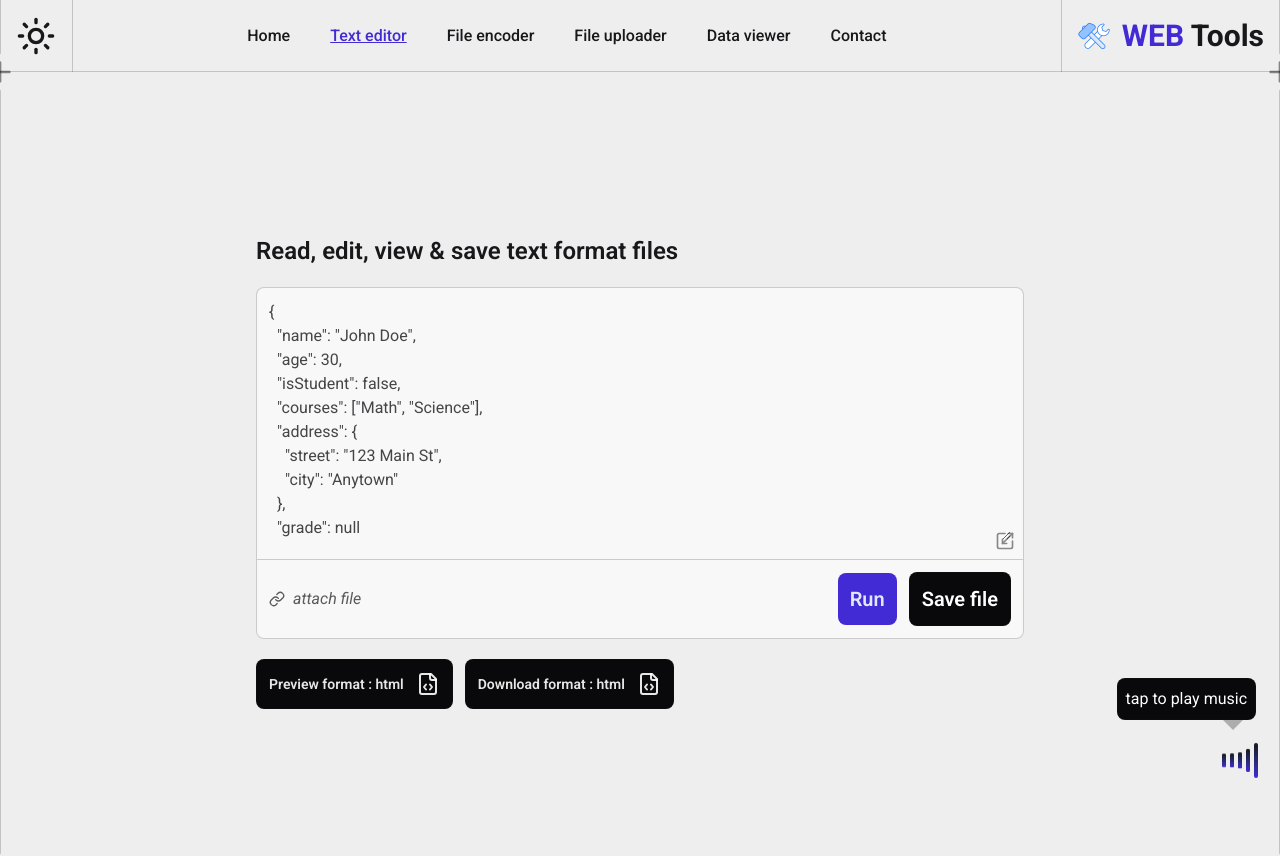
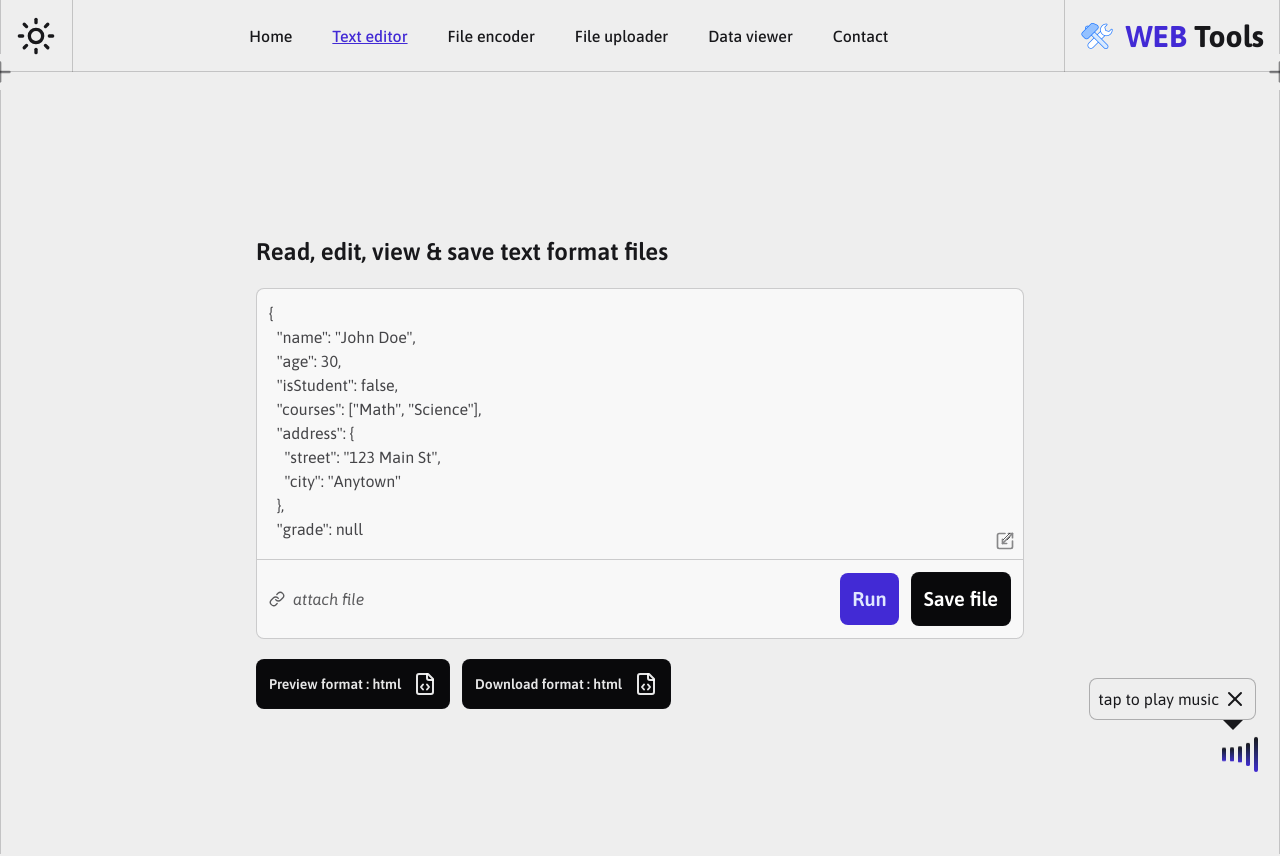
Before and after one commit to AnuXiii/Web-Tools, a React (Vite) app: page /text-editor in a window 1280 px wide. Shown: the top 856 px of the page. Built offline with nearby package versions, Linux system fonts and the light colour scheme.

Commit message:
completed Text editor component / edit font variable / more handling on routing

```diff
--- a/src/App.jsx
+++ b/src/App.jsx
@@ -13,13 +13,15 @@ import MusicPlayer from "./components/MusicPlayer";
 const App = () => {
   // app name
   const appName = "Web Tools";
+  // keep save current path state
+  const [currentPath, setCurrentPath] = useState(location.pathname);
+
   // check user if not in modal path
-  const initialPath = location.pathname.includes("modal")
-    ? (location.pathname = "/")
-    : location.pathname;
-
-  // keep save current path state
-  const [currentPath, setCurrentPath] = useState(initialPath);
+  if (history.state) {
+    if (history.state.name.includes("modal")) {
+      location.pathname = "/";
+    }
+  }
 
   // find jsx component by path
   const getComponent = (path) => {
--- a/src/components/Button.jsx
+++ b/src/components/Button.jsx
@@ -1,7 +1,7 @@
 import PropTypes from "prop-types";
 
 const Button = ({
-  tag: Tag = "button",
+  tag = "button",
   path,
   id,
   text,
@@ -10,6 +10,7 @@ const Button = ({
   customClasses,
   children,
 }) => {
+  const Tag = tag;
   const linkProps = path && { href: path, "data-route": path };
 
   return (
@@ -28,13 +29,14 @@ const Button = ({
 };
 
 Button.propTypes = {
-  tag: PropTypes.elementType,
+  tag: PropTypes.element,
   path: PropTypes.string,
   id: PropTypes.string,
   text: PropTypes.string,
   icon: PropTypes.elementType,
   onClick: PropTypes.func,
   customClasses: PropTypes.string,
+  children: PropTypes.element,
 };
 
 export default Button;
--- a/src/components/MusicPlayer.jsx
+++ b/src/components/MusicPlayer.jsx
@@ -1,3 +1,4 @@
+import { X } from "lucide-react";
 import backgroundMusic from "../assets/audios/background-music.mp3";
 import { useEffect, useRef, useState } from "react";
 import { ScaleLoader } from "react-spinners";
@@ -94,11 +95,20 @@ const MusicPlayer = () => {
   return (
     <div className="flex-center fixed right-5 bottom-5 z-40 flex-col">
       <p
-        className={`border-base-content/30 bg-neutral pointer-events-none absolute right-1 bottom-15 mx-auto translate-y-2 rounded-lg border p-2 text-center text-nowrap text-white opacity-0 duration-200 ${tooltipVisibility ? "animate-fade-up" : "animate-fade-down"}`}
+        className={`border-base-content/30 bg-base-300 text-base-content absolute right-1 bottom-15 mx-auto translate-y-2 rounded-lg border p-2 text-center text-nowrap opacity-0 duration-200 ${tooltipVisibility ? "animate-fade-up pointer-events-auto" : "animate-fade-down pointer-events-none"}`}
       >
+        <span className="flex-center gap-1">
           <span>tap to play music</span>
-        <span className="border-base-content/30 absolute right-3 -bottom-[11px] z-[-1] h-0 w-0 border-10 border-b-0 border-solid border-r-transparent border-l-transparent"></span>
+          <i
+            className="cursor-pointer"
+            onClick={() => setToolTipVisibility(false)}
+          >
+            <X />
+          </i>
+        </span>
+        <span className="border-base-content absolute right-3 -bottom-[11px] z-[-1] h-0 w-0 border-10 border-b-0 border-solid border-r-transparent border-l-transparent"></span>
       </p>
+      <div>
         <ScaleLoader
           className={`*:from-primary *:to-base-content cursor-pointer *:bg-linear-to-t ${isPlaying ? "" : "playerAnimationState"}`}
           onClick={() => {
@@ -108,6 +118,7 @@ const MusicPlayer = () => {
           size={150}
         />
       </div>
+    </div>
   );
 };
 
--- a/src/components/ThemeToggle.jsx
+++ b/src/components/ThemeToggle.jsx
@@ -69,10 +69,11 @@ const ThemeToggle = () => {
     <div data-theme-toggle className="borderX relative z-50 border-r">
       <button
         onClick={() => setIsOpen(!isOpen)}
-        className="hover:text-primary focus:outline-primary focus:text-primary p-4 outline outline-transparent duration-100 outline-solid"
+        className="hover:text-primary focus:outline-base-content focus:text-primary p-4 outline outline-transparent duration-100 outline-solid"
       >
         {theme === "dark" ? <Moon size={40} /> : <Sun size={40} />}
       </button>
+      {/* theme options dropdown */}
       <ul
         className={`bg-base-200 shadow-neutral/10 border-base-content/10 divide-base-content/10 absolute top-[110%] left-1 w-full divide-y rounded-lg border border-solid shadow-2xl ${isOpen ? "" : "hidden"}`}
       >
--- a/src/index.css
+++ b/src/index.css
@@ -1,4 +1,4 @@
-@import url("https://fonts.googleapis.com/css2?family=Roboto:ital,wght@0,100..900;1,100..900&display=swap");
+@import url("https://fonts.googleapis.com/css2?family=Asap:ital,wght@0,100..900;1,100..900&display=swap");
 @import "tailwindcss";
 @import "./css/animations.css";
 
@@ -31,7 +31,7 @@
   --color-error-content: oklch(27% 0.105 12.094);
 
   /* fonts */
-  --font-roboto: "Roboto", sans-serif;
+  --font-asap: "Asap", sans-serif;
 
   /* animations */
   --animate-fade-up: fade-up 200ms ease-in-out forwards;
@@ -96,7 +96,7 @@
   }
 
   body {
-    @apply font-roboto bg-base-300 text-base-content min-h-screen overflow-x-hidden text-base;
+    @apply font-asap bg-base-300 text-base-content min-h-screen overflow-x-hidden text-base;
   }
 
   button {
--- a/src/pages/NotFound.jsx
+++ b/src/pages/NotFound.jsx
@@ -5,9 +5,7 @@ const NotFound = () => {
   return (
     <section id="notFound">
       <div className="flex-center container flex-col px-4 text-center">
-        <h1 className="mb-2 text-3xl font-bold md:text-6xl">
-          Page not found : (
-        </h1>
+        <h1 className="mb-2 text-3xl font-bold md:text-6xl">Page Not Found</h1>
         <a
           href="/"
           data-route="/"
--- a/src/pages/TextEditor.jsx
+++ b/src/pages/TextEditor.jsx
@@ -6,10 +6,10 @@ import Button from "../components/Button";
 import { FileCode, FileType, Link, Scaling } from "lucide-react";
 
 // text area component
-const TextArea = ({ hasUploaded, onTextChange }) => {
+const TextArea = ({ hasUploaded, onTextChange, isUploading }) => {
   const [text, setText] = useState("");
   const [status, setStatus] = useState("idle");
-  const hasFeched = useRef(false);
+  const hasFetched = useRef(false);
 
   // check data is uploaded
   useEffect(() => {
@@ -19,18 +19,23 @@ const TextArea = ({ hasUploaded, onTextChange }) => {
 
   // upload default data when rendering
   useEffect(() => {
-    if (hasFeched.current) return;
-    hasFeched.current = true;
+    if (hasFetched.current) return;
+    hasFetched.current = true;
 
     const loadText = async () => {
-      try {
       setStatus("loading");
-        const res = await fetch(defaultData);
 
-        if (!res.ok) {
-          throw new Error("Can't fetch data");
+      const savedValue = sessionStorage.textEditorValue;
+
+      if (savedValue) {
+        setText(savedValue);
+        setStatus("success");
+        return;
       }
 
+      try {
+        const res = await fetch(defaultData);
+        if (!res.ok) throw new Error("Can't fetch data");
         const data = await res.text();
         setText(data);
         setStatus("success");
@@ -42,19 +47,22 @@ const TextArea = ({ hasUploaded, onTextChange }) => {
     };
 
     loadText();
-  });
+  }, []);
 
   // track textarea value changed
   useEffect(() => {
+    sessionStorage.textEditorValue = text;
     onTextChange(text);
   }, [text, onTextChange]);
 
   return (
     <>
-      {status === "loading" ? (
+      {status === "loading" || isUploading ? (
         <Loader />
       ) : (
         <textarea
+          id="textarea"
+          name="textarea"
           placeholder="Write text..."
           value={text}
           onChange={(e) => setText(e.target.value)}
@@ -78,7 +86,7 @@ const Actions = ({ onFileUpload, onRun, onFileDonwload }) => {
       {/* upload file button */}
       <label
         htmlFor="upload-text-file"
-        className="flex cursor-pointer items-center gap-2 italic opacity-70 hover:opacity-100"
+        className="flex cursor-pointer items-center gap-2 italic opacity-70 select-none hover:opacity-100"
       >
         <Link size={16} />
         <span>attach file</span>
@@ -93,7 +101,7 @@ const Actions = ({ onFileUpload, onRun, onFileDonwload }) => {
         />
       </label>
       {/*  */}
-      <div className="flex-center gap-3">
+      <div className="flex-center gap-3 max-sm:flex-col max-sm:*:w-full max-sm:*:py-2! max-sm:*:text-lg">
         {/*  */}
         <Button
           text="Run"
@@ -117,6 +125,8 @@ const TextEditor = () => {
   const [uploadedText, setUploadedText] = useState("");
   const [fileToRun, setFileToRun] = useState("");
   const [textContent, setTextContent] = useState("");
+  const [isUploading, setIsUploading] = useState(false);
+  const [isPreviewLoading, setIsPreviewLoading] = useState(false);
   // save load preview format and download format from stroage
   const [previewFormat, setPreviewFormat] = useState(
     localStorage.previewFormat || "html",
@@ -135,19 +145,24 @@ const TextEditor = () => {
     if (!file) return;
 
     try {
+      setIsUploading(true);
       const reader = new FileReader();
+
       reader.onload = () => {
         setUploadedText(reader.result);
-        reader.abort();
+        setIsUploading(false);
       };
+
       reader.onerror = () => {
         toast.error("Error when converted file");
+        setIsUploading(false);
         reader.abort();
       };
 
       reader.readAsText(file);
     } catch (error) {
       toast.error(error.message);
+      setIsUploading(false);
     }
   };
 
@@ -158,16 +173,26 @@ const TextEditor = () => {
     }
 
     try {
+      setIsPreviewLoading(true);
+
+      if (fileToRun) URL.revokeObjectURL(fileToRun);
+
       const blob = new Blob([textContent], {
         type: `text/${previewFormat}`,
       });
       const url = URL.createObjectURL(blob);
       setFileToRun(url);
-      return () => URL.revokeObjectURL(blob);
     } catch (error) {
       toast.error(error.message);
+      setIsPreviewLoading(false);
     }
   };
+
+  useEffect(() => {
+    return () => {
+      if (fileToRun) URL.revokeObjectURL(fileToRun);
+    };
+  }, [fileToRun]);
 
   useEffect(() => {
     if (!textContent) return;
@@ -180,10 +205,10 @@ const TextEditor = () => {
     const a = document.createElement("a");
     Object.assign(a, {
       href: url,
-      download: `${location.pathname}.${downloadFormat === "html" ? downloadFormat : "txt"}`,
+      download: `${"output"}.${downloadFormat === "html" ? downloadFormat : "txt"}`,
     });
     a.click();
-    URL.revokeObjectURL(url);
+    setTimeout(() => URL.revokeObjectURL(url), 100);
   };
 
   return (
@@ -199,6 +224,7 @@ const TextEditor = () => {
                 <TextArea
                   hasUploaded={uploadedText}
                   onTextChange={setTextContent}
+                  isUploading={isUploading}
                 />
                 {/*  */}
                 <i className="pointer-events-none absolute right-2 bottom-2 opacity-50">
@@ -212,8 +238,8 @@ const TextEditor = () => {
               />
             </div>
             <div className="mt-5">
-              <ul className="flex items-center gap-3">
-                <li>
+              <ul className="flex flex-col items-center justify-start gap-3 sm:flex-row">
+                <li className="max-sm:w-full">
                   <Button
                     text={`Preview format : ${previewFormat}`}
                     icon={previewFormat === "html" ? FileCode : FileType}
@@ -223,11 +249,11 @@ const TextEditor = () => {
                       )
                     }
                     customClasses={
-                      "bg-neutral border border-base-content/30 text-white/90 text-sm! px-3!"
+                      "w-full bg-neutral border border-base-content/30 text-white/90 text-sm! px-3!"
                     }
                   />
                 </li>
-                <li>
+                <li className="max-sm:w-full">
                   <Button
                     text={`Download format : ${downloadFormat}`}
                     icon={downloadFormat === "html" ? FileCode : FileType}
@@ -237,17 +263,28 @@ const TextEditor = () => {
                       )
                     }
                     customClasses={
-                      "bg-neutral border border-base-content/30 text-white/90 text-sm! px-3!"
+                      "w-full bg-neutral border border-base-content/30 text-white/90 text-sm! px-3!"
                     }
                   />
                 </li>
               </ul>
               {fileToRun && (
+                <div className="flex-center relative mt-4 h-96 w-full flex-col border">
+                  {isPreviewLoading && (
+                    <div className="flex-center bg-base-200/80 absolute inset-0">
+                      <Loader />
+                    </div>
+                  )}
                   <iframe
                     src={fileToRun}
                     title="preview"
-                  className="*:text-base-content! mt-4 h-96 w-full border"
+                    className="*:text-base-content! h-full w-full"
+                    onLoad={(e) => {
+                      setIsPreviewLoading(false);
+                      e.target.scrollIntoView({ block: "end" });
+                    }}
                   ></iframe>
+                </div>
               )}
             </div>
           </div>
```
Also changed, not shown: src/components/Hero.jsx (+6 -5 lines), src/components/Socials.jsx (+5 -2 lines). Lines whose indentation alone changed are shown as unchanged.
